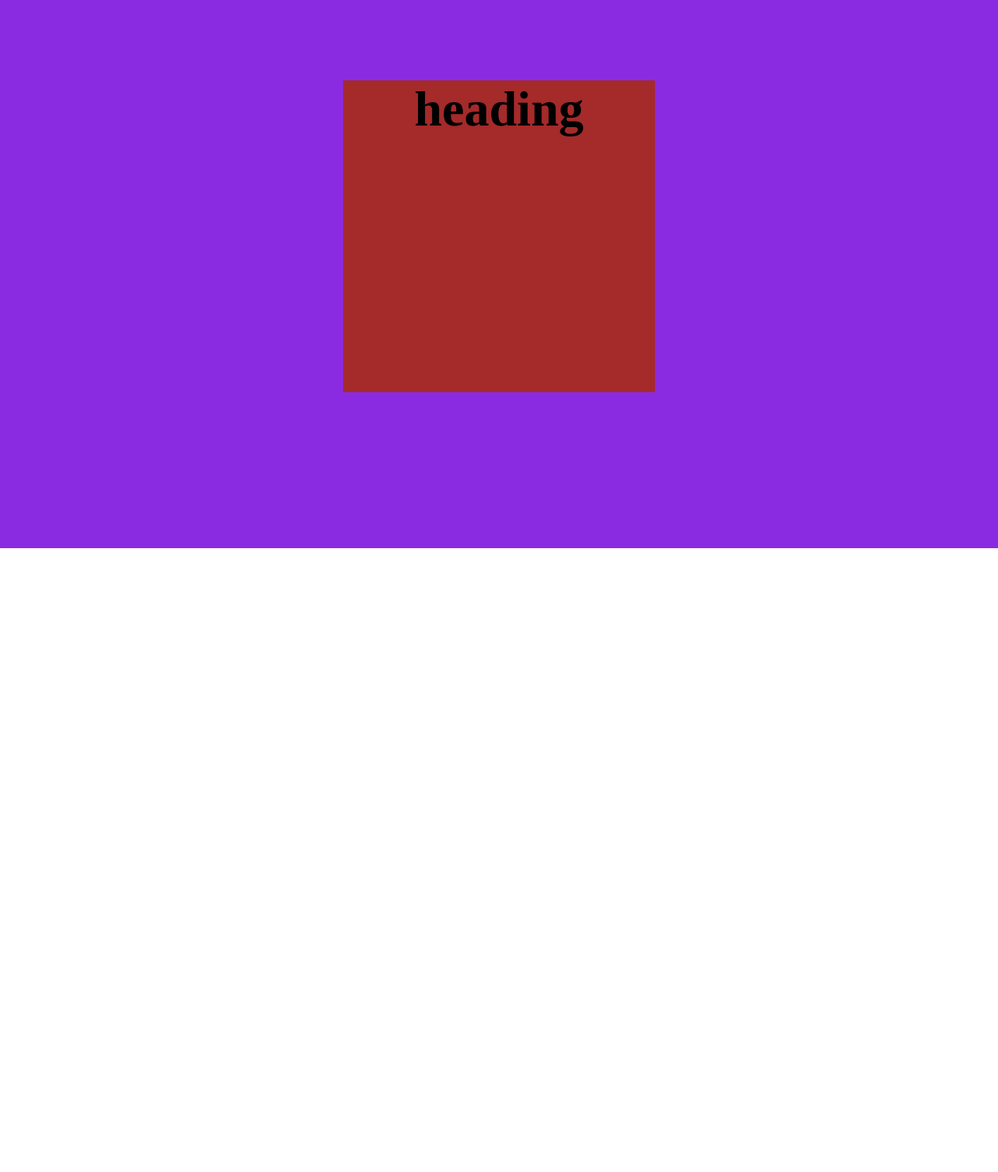
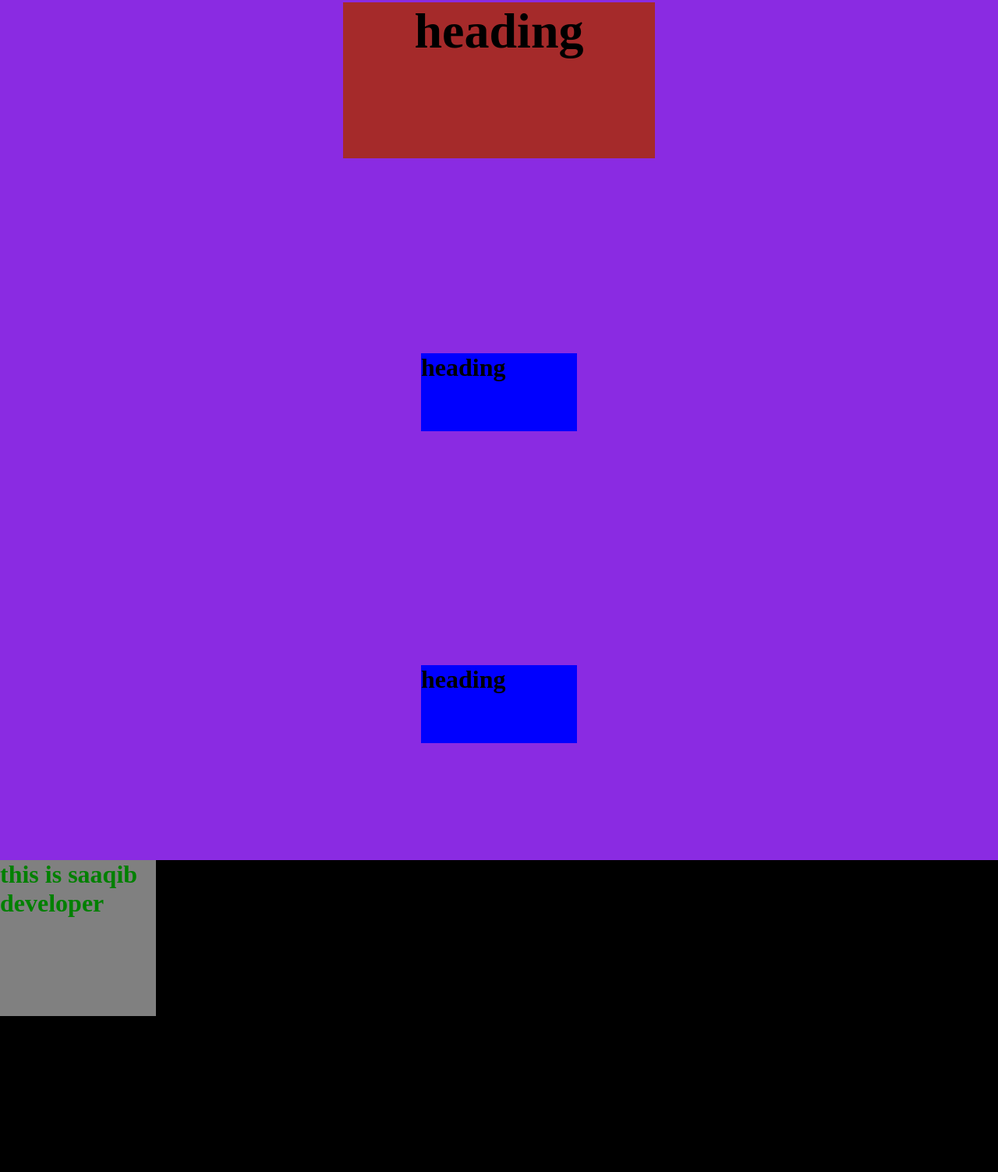
Before and after one commit to saqibaleeee/transform, a plain HTML site: page index.html in a window 1280 px wide. Shown: the part 97-1600 px from the top of the page at 78% size. Before the commit the page ends 800 px from the top, so only its background shows below. Drawn offline with Linux system fonts and the light colour scheme.

Commit message:
first commit

```diff
--- a/index.html
+++ b/index.html
@@ -8,17 +8,74 @@
         *{margin: 0px;
         padding: 0px;}
         .parent{background-color: blueviolet;
-        height: 100vh;display: flex;
+        height: 50vh;display: flex;
         justify-content: center;
         align-items: center;
     }
     .heading{color: black;
     background-color: brown;
-     height: 200px;
+     height: 100px;
      width: 200px;
 text-align: center;
- transform: scale(2);}
-.heading:hover{transform: skew(40deg);}
+ transform: scale(2);
+ transition: 3s ease;}
+.heading:hover{transform: scale(1);
+}
+.parent2{background-color: aqua;
+height: 199vh;display: flex;justify-content: center;
+align-items: center;}
+.heading2{color: black;
+background-color: blue;
+height: 100px;
+width: 200px;
+transform: rotate(1);}
+.heading2:hover{transform: rotate(49deg);
+transition: 3s ease;}
+.parent3{background-color: aqua;
+height: 199vh;display: flex;justify-content: center;
+align-items: center;}
+.heading3{color: black;
+background-color: blue;
+height: 100px;
+width: 200px;
+transform: skew(2);}
+.heading3:hover{transform: skew(69deg);
+transition: 2s ease;}
+.parent3{background-color: aqua;
+height: 100vh;display: flex;justify-content: center;
+align-items: center;}
+.heading3{color: black;
+background-color: blue;
+height: 100px;
+width: 200px;
+transform: skew(2);}
+.heading3:hover{transform: skew(69deg);
+transition: 2s ease;}
+.parent4{background-color: aqua;
+height: 100vh;display: flex;justify-content: center;
+align-items: center;}
+.heading4{color: black;
+background-color: blue;
+height: 100px;
+width: 200px;
+transform: skew(2);}
+.heading4:hover{transform: (69deg);
+transition: 2s ease;}
+.parent-5{
+    background-color: black;
+    color: green;
+    height: 50vh;
+}
+.child4{
+    height: 200px;
+    width: 200px;
+    background-color: gray;
+    /* transform: scale(3); */
+    transition: all 2s ease-in-out;
+}
+.child4:hover h1 {
+    transform: scale(2);
+}
 
 
     </style>
@@ -27,5 +84,19 @@ text-align: center;
    <div class="parent">
     <h1 class="heading">heading</h1>
    </div>
+   <div class="parent 2">
+    <h1 class="heading2">heading</h1>
+   </div>
+   <div class="parent 3">
+    <h1 class="heading3">heading</h1>
+   </div>
+   <!-- <div class="parent 4">
+    <h1 class="heading4">heading</h1>
+   </div>  -->
+   <div class="parent-5">
+    <div class="child4">
+        <h1>this is saaqib developer</h1>
+    </div>
+   </div>
 </body>
 </html>
```
